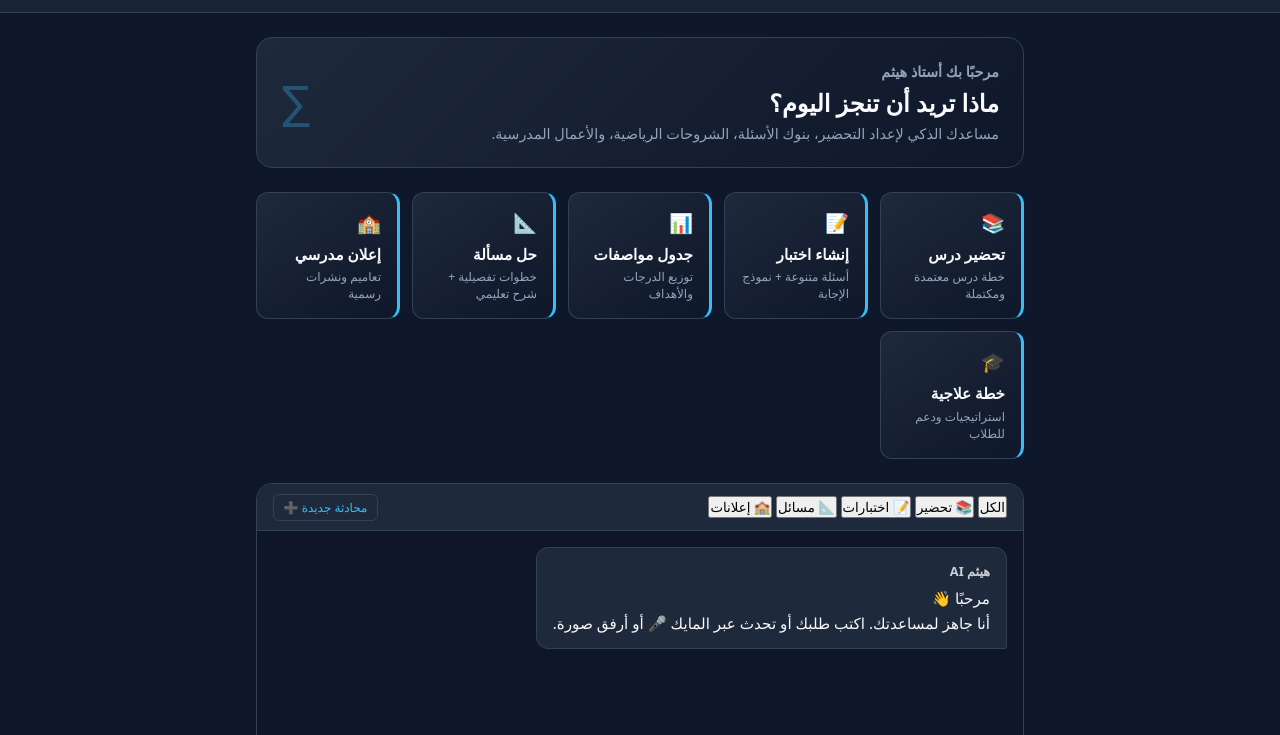
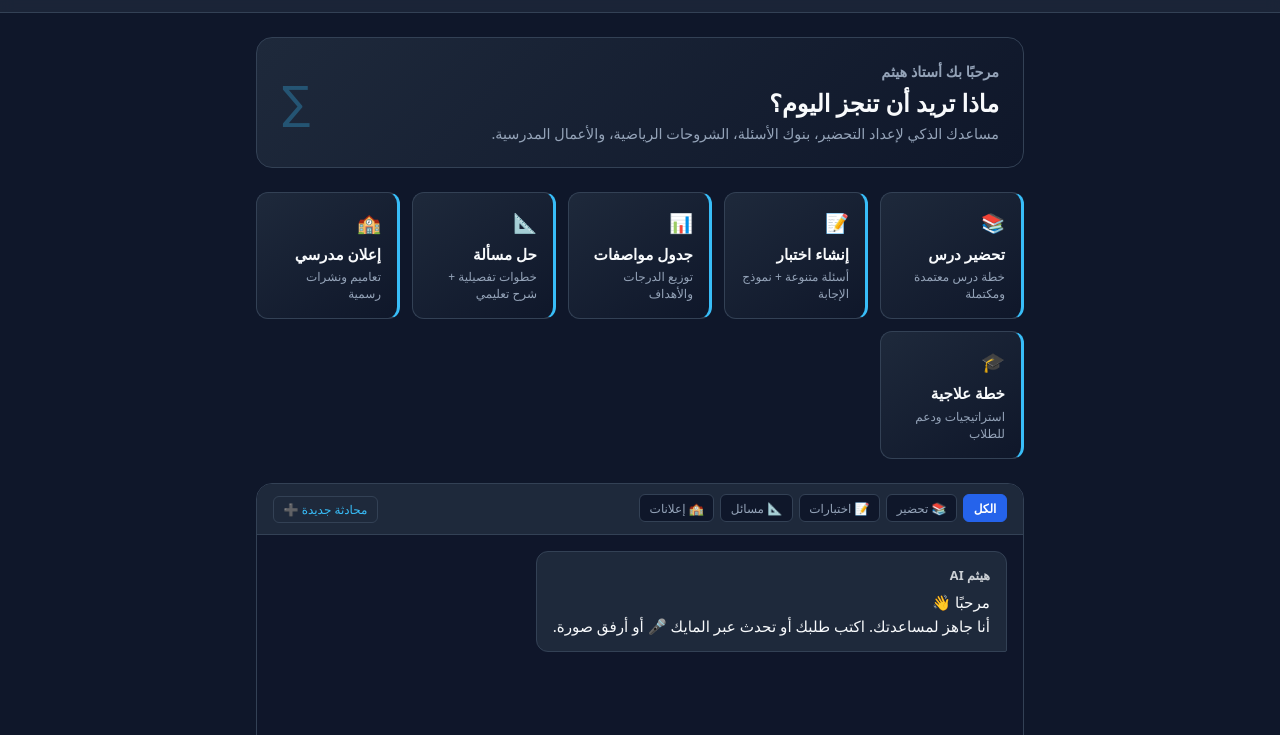
Before and after one commit to algosalayhaitham-cyber/haitham-assisstant, a plain HTML site: page index.html in a window 1280 px wide. Shown: the part 65-800 px from the top of the page. Drawn offline with nearby package versions, Linux system fonts and the light colour scheme.

Commit message:
Update styles.css

```diff
--- a/styles.css
+++ b/styles.css
@@ -410,3 +410,52 @@ footer {
 .pdf-export-content tr:hover {
   background-color: rgba(56, 189, 248, 0.05);
 }
+/* تنسيقات تبويبات الأقسام والمكتبة */
+.category-tabs {
+  display: flex;
+  gap: 6px;
+  overflow-x: auto;
+  padding-bottom: 2px;
+}
+
+.category-tabs::-webkit-scrollbar {
+  height: 3px;
+}
+
+.category-tabs::-webkit-scrollbar-thumb {
+  background-color: var(--border-color);
+  border-radius: 4px;
+}
+
+.tab-btn {
+  background-color: var(--bg-color);
+  color: var(--text-muted);
+  border: 1px solid var(--border-color);
+  padding: 0.3rem 0.6rem;
+  border-radius: 6px;
+  font-size: 0.75rem;
+  cursor: pointer;
+  white-space: nowrap;
+  transition: all 0.2s ease;
+}
+
+.tab-btn:hover {
+  border-color: #38bdf8;
+  color: #38bdf8;
+}
+.tab-btn.active {
+  background-color: #2563eb;
+  color: white;
+  border-color: #2563eb;
+  font-weight: bold;
+}
+.category-badge {
+  display: inline-block;
+  font-size: 0.7rem;
+  padding: 0.15rem 0.4rem;
+  border-radius: 4px;
+  background-color: rgba(56, 189, 248, 0.15);
+  color: #38bdf8;
+  border: 1px solid rgba(56, 189, 248, 0.3);
+  margin-right: 6px;
+}
```
